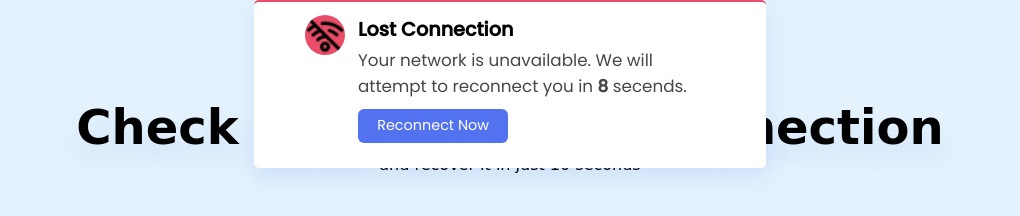
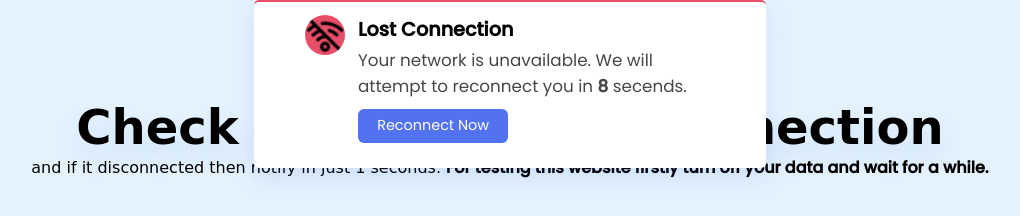
Before and after one commit to MohitMahara/CheckNetwork, a plain HTML site: page index.html in a window 1280 px wide. Shown: the whole page, without its empty margins (130-1150 px from the left). Drawn offline with Linux system fonts and the light colour scheme; no server answers; a web font is replaced by a local one.

Commit message:
Update index.html

```diff
--- a/index.html
+++ b/index.html
@@ -34,7 +34,7 @@
     <div class="header">
         <i class="fa-solid fa-wifi fa-2x"></i>
         <h2 class="header-heading">Check your Network Connection</h2>
-      <p>and recover it in just 10 seconds</p>
+      <p>and if it disconnected then notify  in just 1 seconds. <b>For testing this website firstly turn off your data and wait for a while.</p>
     </div>
 
     <script src="index.js"></script>
```
